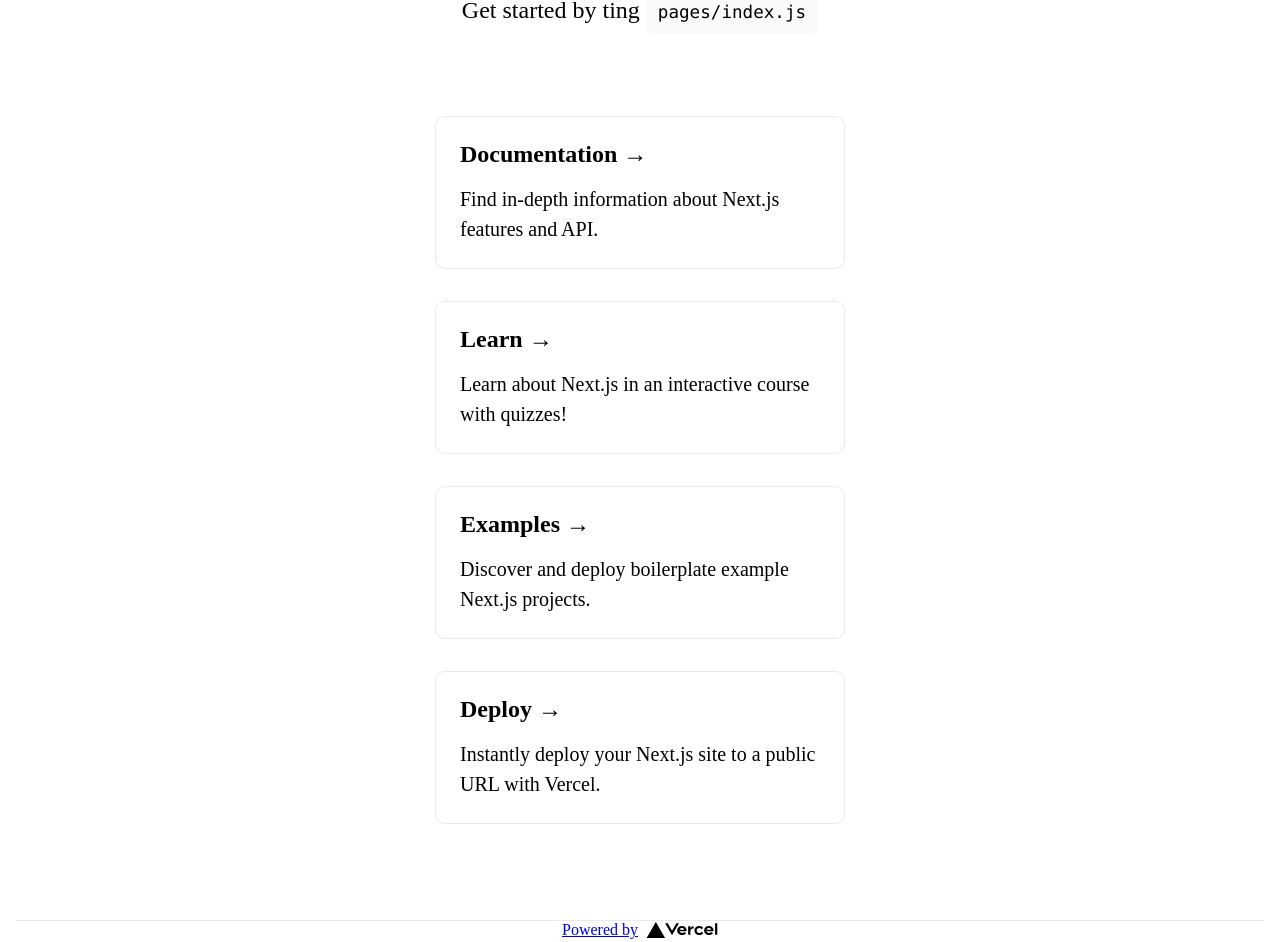
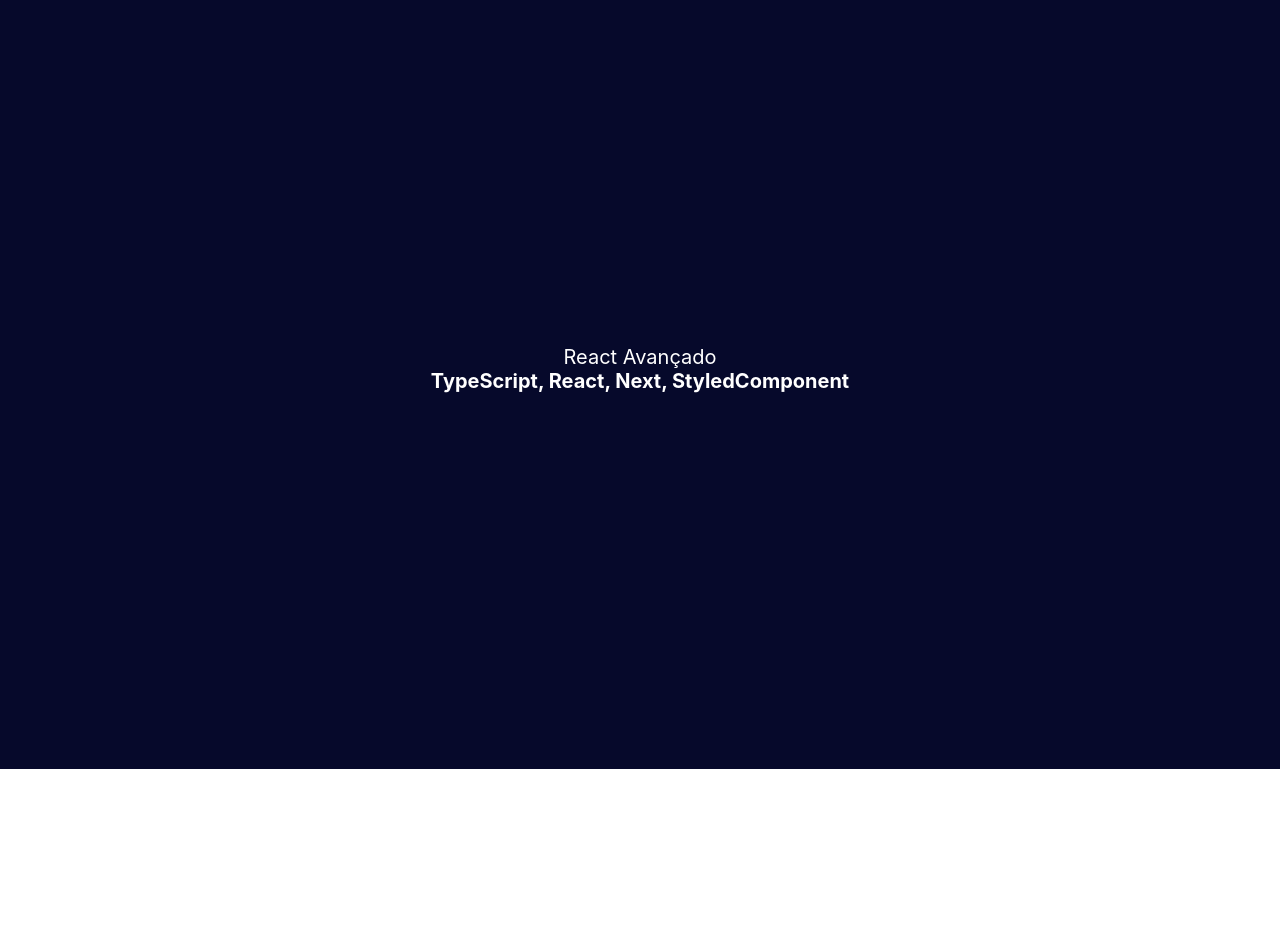
Before and after one commit to carinebatista/boilerplate, a Next.js app: page / in a window 1280 px wide. Shown: the part 31-973 px from the top of the page. After the commit the page ends 800 px from the top, so only its background shows below. Built offline with nearby package versions, Linux system fonts and the light colour scheme.

Commit message:
add Global Styles and _document file

```diff
--- a/src/components/Main/index.tsx
+++ b/src/components/Main/index.tsx
@@ -1,8 +1,10 @@
-/* eslint-disable prettier/prettier */
+import * as S from './styles'
+
 const Main = () => (
-  <main>
-    <h1>React Avançado</h1>
-  </main>
+  <S.Wrapper>
+    <S.Title>React Avançado</S.Title>
+    <S.Description>TypeScript, React, Next, StyledComponent</S.Description>
+  </S.Wrapper>
 )
 
 export default Main
--- /dev/null
+++ b/src/components/Main/styles.ts
@@ -0,0 +1,31 @@
+import styled from 'styled-components'
+
+export const Wrapper = styled.main`
+  background-color: #06092b;
+  color: #fff;
+  width: 100%;
+  height: 100%;
+  text-align: center;
+  align-items: center;
+  justify-content: center;
+  padding: 3rem;
+  display: flex;
+  flex-direction: column;
+`
+
+export const Logo = styled.img`
+  width: 25rem;
+  margin-bottom: 2rem;
+`
+export const Title = styled.h1`
+  font-size: 2rem;
+  font-weight: 400;
+`
+export const Description = styled.h2`
+  font-size: 2rem;
+`
+
+export const Ilustration = styled.img`
+  margin-top: 3rem;
+  width: min(30rem, 100%);
+`
--- /dev/null
+++ b/src/pages/_app.tsx
@@ -0,0 +1,24 @@
+import { AppProps } from 'next/app'
+import Head from 'next/head'
+
+import GlobalStyles from 'styles/global'
+
+function App({ Component, pageProps }: AppProps) {
+  return (
+    <>
+      <Head>
+        <title> React </title>
+        <link rel="shortcut icon" href="/img/icon-512.png" />
+        <link rel="apple-touch-icon" href="/img/icon-512.png" />
+        <meta
+          name="description"
+          content="A simple project started with React, TypeScript, NextJs, and StyledComponent"
+        />
+      </Head>
+      <GlobalStyles />
+      <Component {...pageProps} />
+    </>
+  )
+}
+
+export default App
--- /dev/null
+++ b/src/pages/_document.tsx
@@ -0,0 +1,48 @@
+import Document, {
+  Html,
+  Head,
+  Main,
+  NextScript,
+  DocumentContext
+} from 'next/document'
+import { ServerStyleSheet } from 'styled-components'
+
+export default class MyDocument extends Document {
+  static async getInitialProps(ctx: DocumentContext) {
+    const sheet = new ServerStyleSheet()
+    const originalRenderPage = ctx.renderPage
+
+    try {
+      ctx.renderPage = () =>
+        originalRenderPage({
+          enhanceApp: (App) => (props) =>
+            sheet.collectStyles(<App {...props} />)
+        })
+
+      const initialProps = await Document.getInitialProps(ctx)
+      return {
+        ...initialProps,
+        styles: (
+          <>
+            {initialProps.styles}
+            {sheet.getStyleElement()}
+          </>
+        )
+      }
+    } finally {
+      sheet.seal()
+    }
+  }
+
+  render() {
+    return (
+      <Html lang="pt-BR">
+        <Head />
+        <body>
+          <Main />
+          <NextScript />
+        </body>
+      </Html>
+    )
+  }
+}
--- a/src/pages/index.tsx
+++ b/src/pages/index.tsx
@@ -1,73 +1,5 @@
-import Head from 'next/head'
-import Image from 'next/image'
-import styles from '../../styles/Home.module.css'
+import Main from 'components/Main'
 
-type Props = {
-  title: string
+export default function Home() {
+  return <Main />
 }
-
-export default function Home({ title = 'React' }: Props) {
-  return (
-    <div className={styles.container}>
-      <Head>
-        <title>Create Next App</title>
-        <meta name="description" content="Generated by create next app" />
-        <link rel="icon" href="/favicon.ico" />
-      </Head>
-
-      <main className={styles.main}>
-        <h1 className={styles.title}>
-          Welcome to <a href="https://nextjs.org">{title}</a>
-        </h1>
-
-        <p className={styles.description}>
-          Get started by ting{' '}
-          <code className={styles.code}>pages/index.js</code>
-        </p>
-
-        <div className={styles.grid}>
-          <a href="https://nextjs.org/docs" className={styles.card}>
-            <h2>Documentation &rarr;</h2>
-            <p>Find in-depth information about Next.js features and API.</p>
-          </a>
-
-          <a href="https://nextjs.org/learn" className={styles.card}>
-            <h2>Learn &rarr;</h2>
-            <p>Learn about Next.js in an interactive course with quizzes!</p>
-          </a>
-
-          <a
-            href="https://github.com/vercel/next.js/tree/master/examples"
-            className={styles.card}
-          >
-            <h2>Examples &rarr;</h2>
-            <p>Discover and deploy boilerplate example Next.js projects.</p>
-          </a>
-
-          <a
-            href="https://vercel.com/new?utm_source=create-next-app&utm_medium=default-template&utm_campaign=create-next-app"
-            className={styles.card}
-          >
-            <h2>Deploy &rarr;</h2>
-            <p>
-              Instantly deploy your Next.js site to a public URL with Vercel.
-            </p>
-          </a>
-        </div>
-      </main>
-
-      <footer className={styles.footer}>
-        <a
-          href="https://vercel.com?utm_source=create-next-app&utm_medium=default-template&utm_campaign=create-next-app"
-          target="_blank"
-          rel="noopener noreferrer"
-        >
-          Powered by{' '}
-          <span className={styles.logo}>
-            <Image src="/vercel.svg" alt="Vercel Logo" width={72} height={16} />
-          </span>
-        </a>
-      </footer>
-    </div>
-  )
-}
--- /dev/null
+++ b/src/styles/global.ts
@@ -0,0 +1,20 @@
+import { createGlobalStyle } from 'styled-components'
+
+const GlobalStyles = createGlobalStyle`
+  * {
+    margin: 0;
+    padding: 0;
+    box-sizing: border-box;
+  }
+  html {
+    font-size: 62.5%;
+  }
+  html, body, #__next {
+    height: 100%;
+  }
+  body {
+    font-family: -apple-system, BlinkMacSystemFont, 'Segoe UI', Roboto, Oxygen, Ubuntu, Cantarell, 'Open Sans', 'Helvetica Neue', sans-serif
+  }
+`
+
+export default GlobalStyles
--- a/styles/Home.module.css
+++ /dev/null
@@ -1,121 +0,0 @@
-.container {
-  min-height: 100vh;
-  padding: 0 0.5rem;
-  display: flex;
-  flex-direction: column;
-  justify-content: center;
-  align-items: center;
-  height: 100vh;
-}
-
-.main {
-  padding: 5rem 0;
-  flex: 1;
-  display: flex;
-  flex-direction: column;
-  justify-content: center;
-  align-items: center;
-}
-
-.footer {
-  width: 100%;
-  height: 100px;
-  border-top: 1px solid #eaeaea;
-  display: flex;
-  justify-content: center;
-  align-items: center;
-}
-
-.footer a {
-  display: flex;
-  justify-content: center;
-  align-items: center;
-  flex-grow: 1;
-}
-
-.title a {
-  color: #0070f3;
-  text-decoration: none;
-}
-
-.title a:hover,
-.title a:focus,
-.title a:active {
-  text-decoration: underline;
-}
-
-.title {
-  margin: 0;
-  line-height: 1.15;
-  font-size: 4rem;
-}
-
-.title,
-.description {
-  text-align: center;
-}
-
-.description {
-  line-height: 1.5;
-  font-size: 1.5rem;
-}
-
-.code {
-  background: #fafafa;
-  border-radius: 5px;
-  padding: 0.75rem;
-  font-size: 1.1rem;
-  font-family: Menlo, Monaco, Lucida Console, Liberation Mono, DejaVu Sans Mono,
-    Bitstream Vera Sans Mono, Courier New, monospace;
-}
-
-.grid {
-  display: flex;
-  align-items: center;
-  justify-content: center;
-  flex-wrap: wrap;
-  max-width: 800px;
-  margin-top: 3rem;
-}
-
-.card {
-  margin: 1rem;
-  padding: 1.5rem;
-  text-align: left;
-  color: inherit;
-  text-decoration: none;
-  border: 1px solid #eaeaea;
-  border-radius: 10px;
-  transition: color 0.15s ease, border-color 0.15s ease;
-  width: 45%;
-}
-
-.card:hover,
-.card:focus,
-.card:active {
-  color: #0070f3;
-  border-color: #0070f3;
-}
-
-.card h2 {
-  margin: 0 0 1rem 0;
-  font-size: 1.5rem;
-}
-
-.card p {
-  margin: 0;
-  font-size: 1.25rem;
-  line-height: 1.5;
-}
-
-.logo {
-  height: 1em;
-  margin-left: 0.5rem;
-}
-
-@media (max-width: 600px) {
-  .grid {
-    width: 100%;
-    flex-direction: column;
-  }
-}
```
Also changed, not shown: src/components/Main/test.tsx (+8 -2 lines), .babelrc, .eslintrc.json, public/ilustration.svg (added), 1 other file (tests, documents, lock files or other folders).
